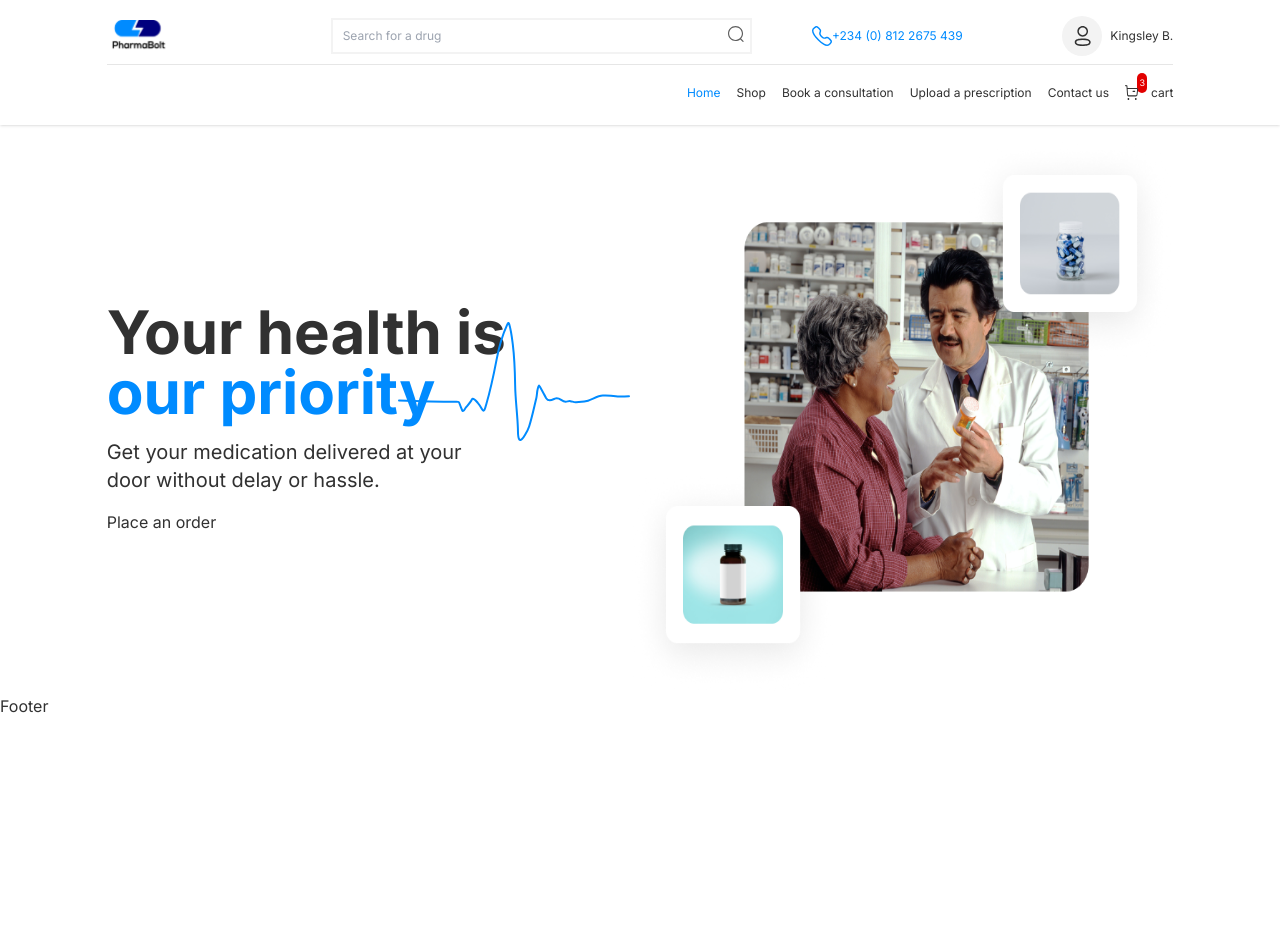
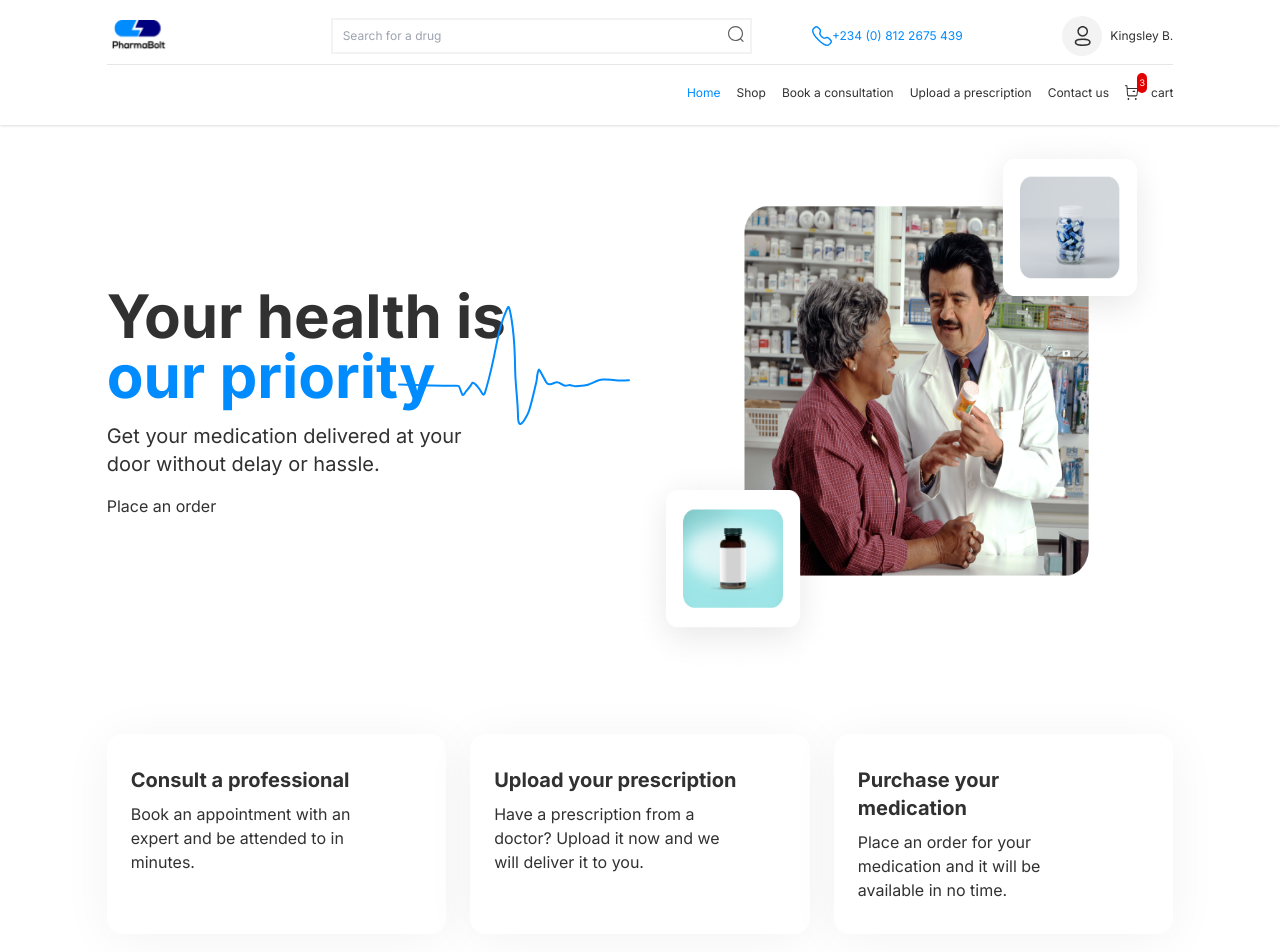
Before and after one commit to IsraelChidera/pharmabolt, a Next.js app: page / in a window 1280 px wide. Shown: the top 952 px of the page. Before the commit the page ends 800 px from the top, so only its background shows below. Built offline with nearby package versions, Linux system fonts and the light colour scheme.

Commit message:
Feature: more stylings on the Hero component

```diff
--- a/app/globals.css
+++ b/app/globals.css
@@ -14,7 +14,7 @@ body {
 }
 
 .text-primary {
-  color: #008BFF;
+  color: #008bff;
   /* font-family: ; */
 }
 
@@ -22,3 +22,10 @@ body {
   width: 659px;
   height: 553px;
 }
+
+.rectangle {
+  background-color: #fff;
+  border-radius: 16px;
+  box-shadow: 0px 5px 50px #0000000d;
+  padding: 2rem 4rem 2rem 1.5rem;
+}
--- a/components/widget/Hero.tsx
+++ b/components/widget/Hero.tsx
@@ -5,7 +5,7 @@ import line from '../../public/assets/line.svg';
 
 const Hero = () => {
     return (
-        <header className='pt-4 mx-auto md:w-5/6'>
+        <header className='mx-auto md:w-5/6'>
             <div className='flex justify-between'>
                 <section className='flex items-center'>
                     <div className='space-y-4'>
@@ -13,7 +13,7 @@ const Hero = () => {
                             <span>Your health is</span> <br />
                             <span className='text-primary'>our priority</span>
 
-                            <Image src={line} alt="line icon" className='absolute top-5 right-0'/>
+                            <Image src={line} alt="line icon" className='absolute top-5 right-0' />
                         </div>
 
                         <p className='text-xl w-3/4'>
@@ -29,6 +29,44 @@ const Hero = () => {
                     <Image src={hero} alt="hero image" className='hero-image' />
                 </div>
             </div>
+
+            <div className='md:grid grid-cols-3 gap-x-6 gap-y-6 mt-14 mb-6'>
+                <div className='rectangle'>
+                    <h3 className='font-bold text-xl'>
+                        Consult a professional
+                    </h3>
+
+                    <p className='pt-2'>
+                        Book an appointment with
+                        an expert and be attended
+                        to in minutes.
+                    </p>
+                </div>
+
+                <div className='rectangle'>
+                    <h3 className='font-bold text-xl'>
+                        Upload your prescription
+                    </h3>
+
+                    <p className='pt-2'>
+                        Have a prescription from a doctor?
+                        Upload it now and we will
+                        deliver it to you.
+                    </p>
+                </div>
+
+                <div className='rectangle'>
+                    <h3 className='font-bold text-xl'>
+                        Purchase your medication
+                    </h3>
+
+                    <p className='pt-2'>
+                        Place an order for your medication
+                        and it will be available
+                        in no time.
+                    </p>
+                </div>
+            </div>
         </header>
     )
 }
```
